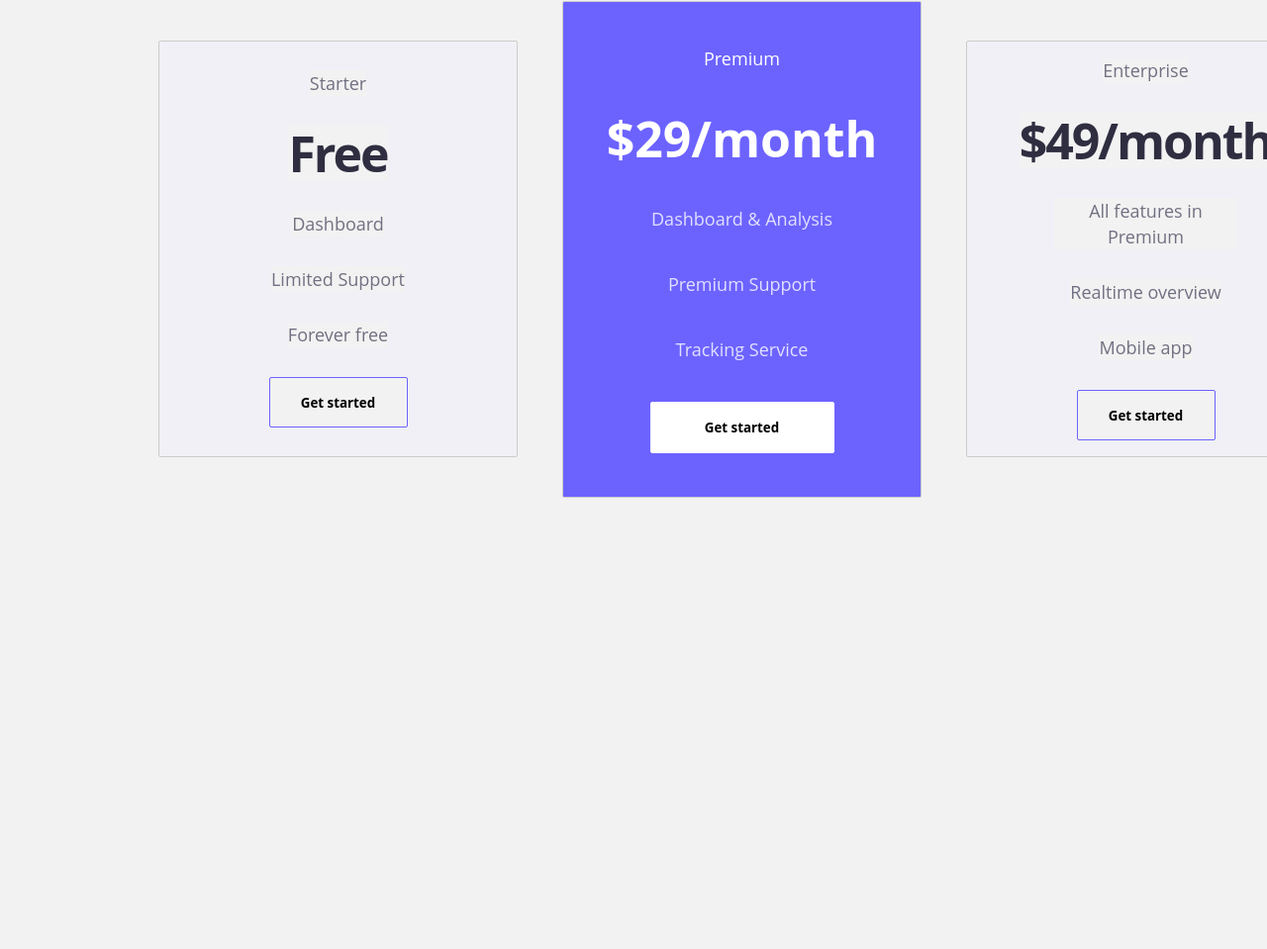
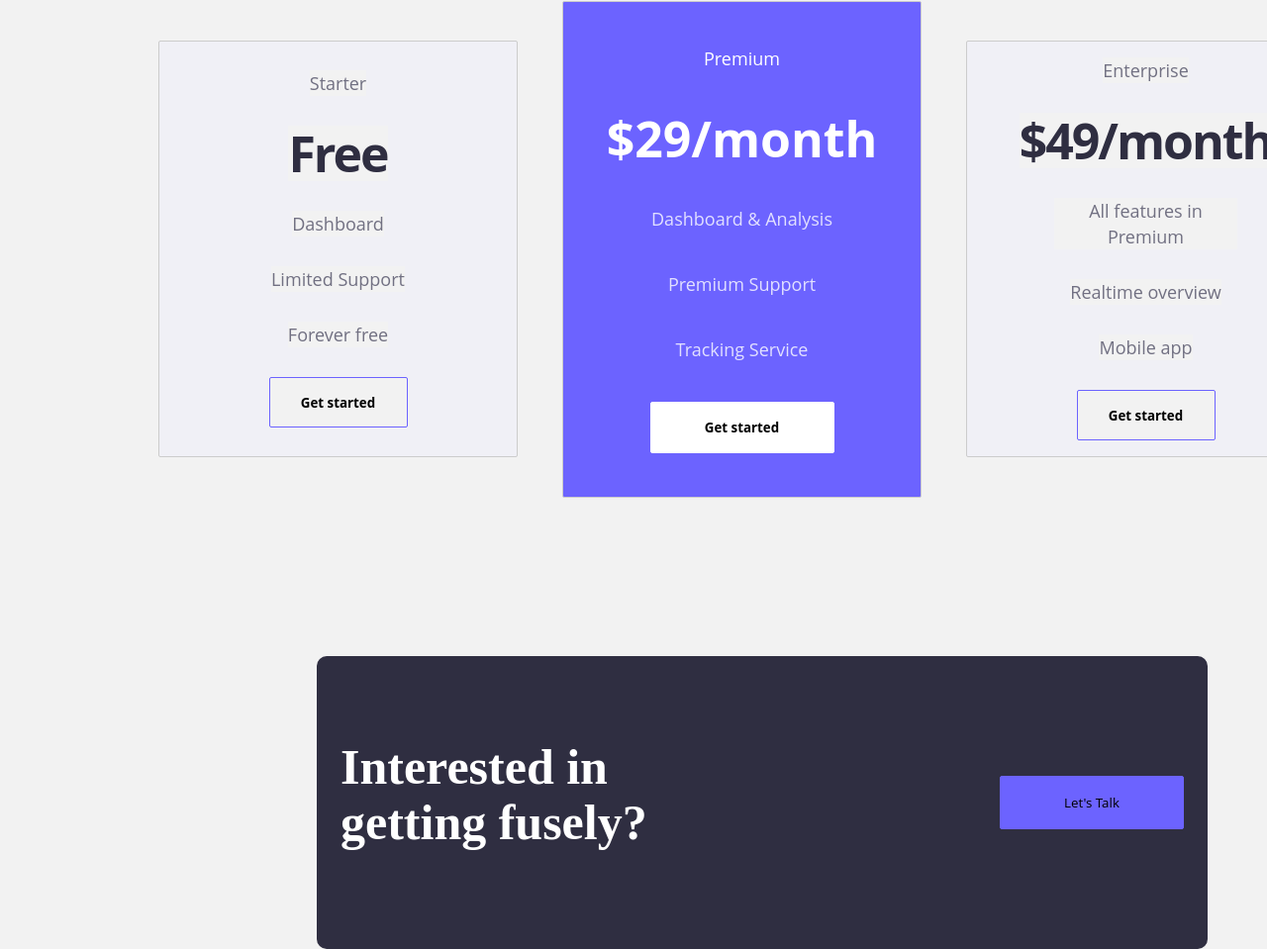
Before and after one commit to anniemmagh/FUSELY_Project, a plain HTML site: page index.html in a window 1280 px wide. Shown: the part 1451-2410 px from the top of the page at 99% size. Before the commit the page ends 2114 px from the top, so only its background shows below. Drawn offline with Linux system fonts and the light colour scheme.

Commit message:
add banner section

```diff
--- a/assets/style.css
+++ b/assets/style.css
@@ -402,3 +402,47 @@ header .container nav {
   background-color: #6c63ff;
   cursor: pointer;
 }
+.banner {
+  display: flex;
+  justify-content:center;
+  align-items:center;
+  background: #2F2E41;
+border-radius: 10px;
+width: 900px;
+height: 296px;
+margin-left: 20rem;
+}
+.banner h1 {
+  font-family: 'Playfair Display';
+font-style: normal;
+font-weight: 700;
+font-size: 50px;
+line-height: 56px;
+width: 346px;
+height: 128px;
+margin-right: 20rem;
+background-color: #2F2E41;
+color: #FFFFFF;
+}
+.banner button{
+  box-sizing: border-box;
+display: flex;
+flex-direction: row;
+justify-content: center;
+align-items: center;
+padding: 16px 30px;
+gap: 10px;
+width: 186px;
+height: 54px;
+background: #6C63FF;
+border: 1px solid #6C63FF;
+border-radius: 2px;
+cursor: pointer;
+transition: .3s ease;
+}
+.banner button:hover{
+  color: #6c63ff;
+  font-weight: bold;
+  background-color: white;
+  cursor: pointer;
+}
--- a/index.html
+++ b/index.html
@@ -92,7 +92,10 @@
 
 <section class="section_four">
 <div class="banner">
-<h1></h1>
+<h1>
+  Interested in getting fusely?
+</h1>
+<button class="banner_btn">Let's Talk</button>
 </div>
 </section>
 
```
